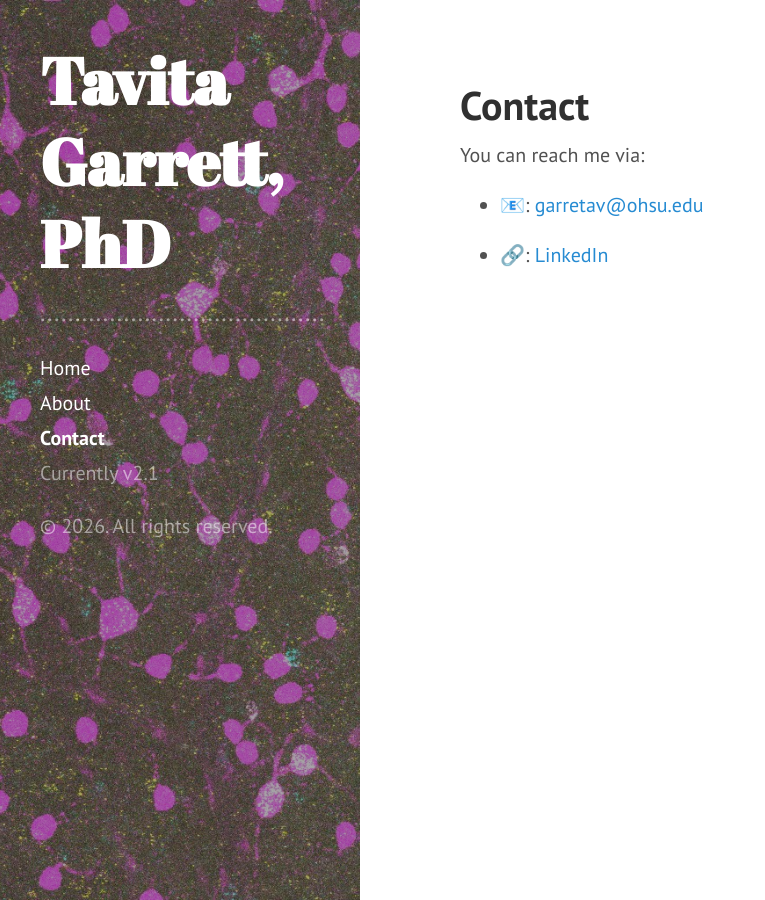
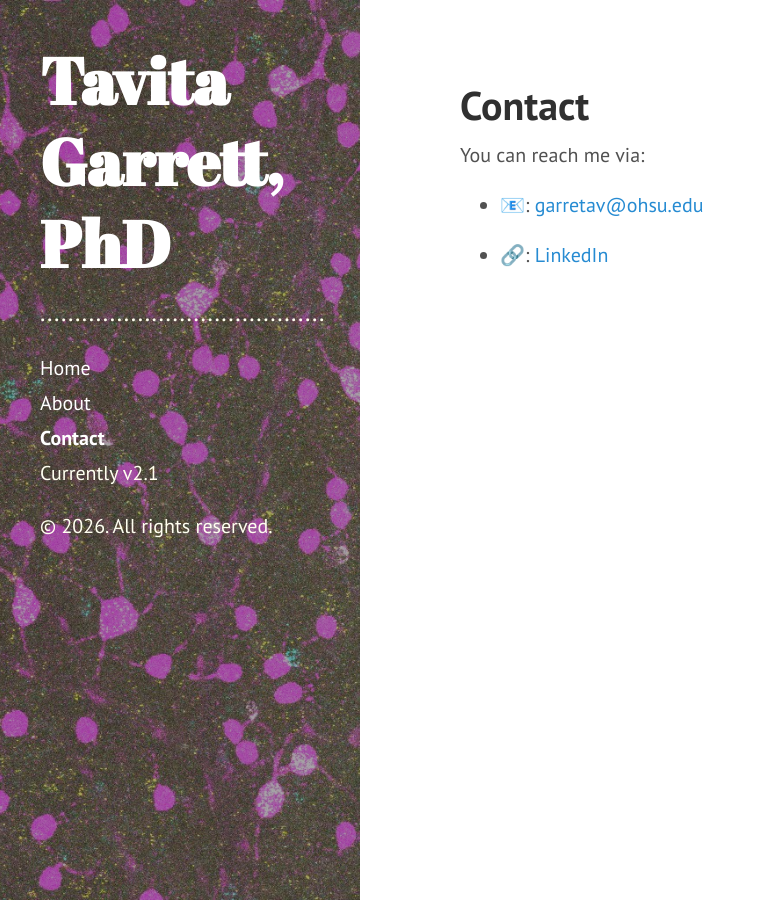
Before and after one commit to tavitag/tavitag.github.io, a Jekyll site: the page built from contact.md, in a window 1280 px wide. Shown: the whole page, without its empty margins (0-765 px from the left). Built offline with Jekyll 4.4.1, drawn with Linux system fonts in a browser that asks for light colours.

```diff
--- a/public/css/hyde.css
+++ b/public/css/hyde.css
@@ -56,7 +56,7 @@
 .sidebar {
   text-align: center;
   padding: 2rem 1rem;
-  color: rgba(255,255,255,.5);
+  color: #FFFFF0;
   background-color: #202020;
 }
 @media (min-width: 48em) {
```
